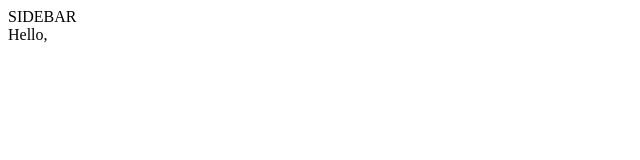
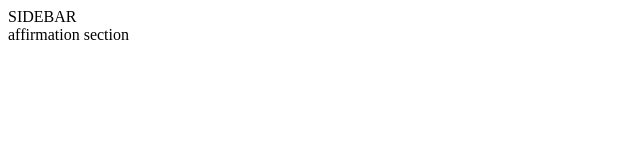
Before and after one commit to stephmukami/affirm-me, a React (Vite) app in the folder client/: page /home in a window 1280 px wide. Shown: the top 160 px of the page, without its empty margins (0-640 px from the left). Built offline with nearby package versions, Linux system fonts and the light colour scheme.

Commit message:
added local storage for login

```diff
--- a/client/src/App.jsx
+++ b/client/src/App.jsx
@@ -4,22 +4,34 @@ import Landing from './pages/landing-page/Landing'
 import Login from './pages/login-page/Login'
 import Register from './pages/register/Register'
 import Home from './pages/home-page/Home'
+import { useState ,useEffect} from 'react'
 import {BrowserRouter,Routes,Route} from "react-router-dom"
-import { UserProvider } from './Context/Context'
+import { UserContext } from './Context/UserContext'
 function App() {
+  const storedUserValue = JSON.parse(localStorage.getItem('userValue'));
+  const [userValue, setUserValue] = useState(storedUserValue || null);
+
+  useEffect(() => {
+    if (userValue) {
+      // Update userValue in local storage whenever it changes
+      localStorage.setItem('userValue', JSON.stringify(userValue));
+    }
+  }, [userValue]);
 
   return (
-    <UserProvider>
+    <UserContext.Provider value={{userValue,setUserValue}}>
+
       <BrowserRouter>
         <Routes>
-          <Route path= "/" element ={ <Landing/>} />
-          <Route path ="/register" element = { <Register/>} />
-          <Route path ="/login" element = {<Login/>}/>
-          <Route path="/home" element = {<Home/>}/>
-        </Routes>
+            <Route path= "/" element ={ <Landing/>} />
+            <Route path ="/register" element = { <Register/>} />
+            <Route path ="/login" element = {<Login/>}/>
+            <Route path="/home" element = {<Home/>}/>
+          </Routes>
+
       </BrowserRouter>
-    </UserProvider>
 
+      </UserContext.Provider>
 
 
   )
--- /dev/null
+++ b/client/src/Context/UserContext.jsx
@@ -0,0 +1,3 @@
+import React, { createContext, useState } from 'react';
+
+export const UserContext = createContext(null);
--- /dev/null
+++ b/client/src/components/affirmation/AffirmationSection.jsx
@@ -0,0 +1,9 @@
+import React from 'react'
+
+export default  function  AffirmationSection() {
+  return (
+    <div>
+      affirmation section
+    </div>
+  )
+}
--- a/client/src/components/navbar/Navbar.jsx
+++ b/client/src/components/navbar/Navbar.jsx
@@ -1,19 +1,17 @@
 import React, {useContext,useState,useEffect} from 'react'
-import { UserContext } from '../../Context/Context';
+import { UserContext } from '../../Context/UserContext';
+export default function Navbar() {
 
-export default function Navbar() {
-  const { context } = useContext(UserContext);
-  const [username, setUsername] = useState('');
-
-  useEffect(() => {
-    setUsername(context.username);
-    console.log('Updated context:', context);  // Log the updated context here
-  }, [context]);
-
+  const { userValue } = useContext(UserContext);
+console.log(userValue);
   return (
     <>
       <div>
-        <div>Hello, {username}</div>
+        {userValue && (
+          <div>
+            Hello, {userValue.username}. Token: {userValue.token}
+          </div>
+        )}
       </div>
     </>
   );
--- a/client/src/pages/home-page/Home.jsx
+++ b/client/src/pages/home-page/Home.jsx
@@ -1,15 +1,20 @@
-import React from 'react';
+import React ,{useContext}from 'react';
 import Navbar from '../../components/navbar/Navbar';
 import Sidebar from '../../components/sidebar/Sidebar';
-import { UserProvider } from '../../Context/Context';
+import { UserContext } from '../../Context/UserContext';
+import AffirmationSection from '../../components/affirmation/AffirmationSection';
  export default function Home(){
+    const {userValue,setUserValue} = useContext(UserContext);
     return (
-        <UserProvider>
+        <UserContext.Provider value={{userValue,setUserValue}}>
             <div>
+                <Navbar/>
+                <div className="home-page">
                 <Sidebar/>
-                <Navbar/>
+                 <AffirmationSection/>
+                </div>
             </div>
-        </UserProvider>
+        </UserContext.Provider>
 
     )
  }
--- a/client/src/pages/login-page/Login.jsx
+++ b/client/src/pages/login-page/Login.jsx
@@ -1,13 +1,13 @@
 import React ,{useState,useEffect,useContext} from 'react'
 import {Link} from 'react-router-dom';
 import axios from'axios';
-import { UserContext } from '../../Context/Context';
+import { UserContext } from '../../Context/UserContext';
 export default function Login(){
 
-    const { setContext,context } = useContext(UserContext);
     const [username,setUsername] = useState('');
     const [password,setPassword] = useState('');
-    const [loggedIn,setLoggedIn] = useState(false);
+    const {userValue,setUserValue} = useContext(UserContext);
+
 
     const handleSubmit = async (e)=>{
         e.preventDefault();
@@ -17,29 +17,22 @@ export default function Login(){
                 password
             });
 
-            console.log(username)
-            console.log(password)
-
             const token = res.data.token;
+            const updatedUserValue = {
+                ...userValue,
+                username,
+                password,
+                token
+              };
+              setUserValue(updatedUserValue);
             localStorage.setItem('token',token);
-
-
-            console.log('success');
-            console.log(token);
-
-            setLoggedIn(true);
-            setContext({
-                username:username,
-                password:password,
-                token: localStorage.getItem('token') || '',
-              });
+            localStorage.setItem('userValue', JSON.stringify(updatedUserValue));
            res.data && window.location.replace("/home");
         }catch(err){
             console.log('error occurred');
             console.log(err);
         };
     }
-
 
 
     return(
```
Also changed, not shown: client/src/Context/Context.jsx (line endings or trailing spaces).
